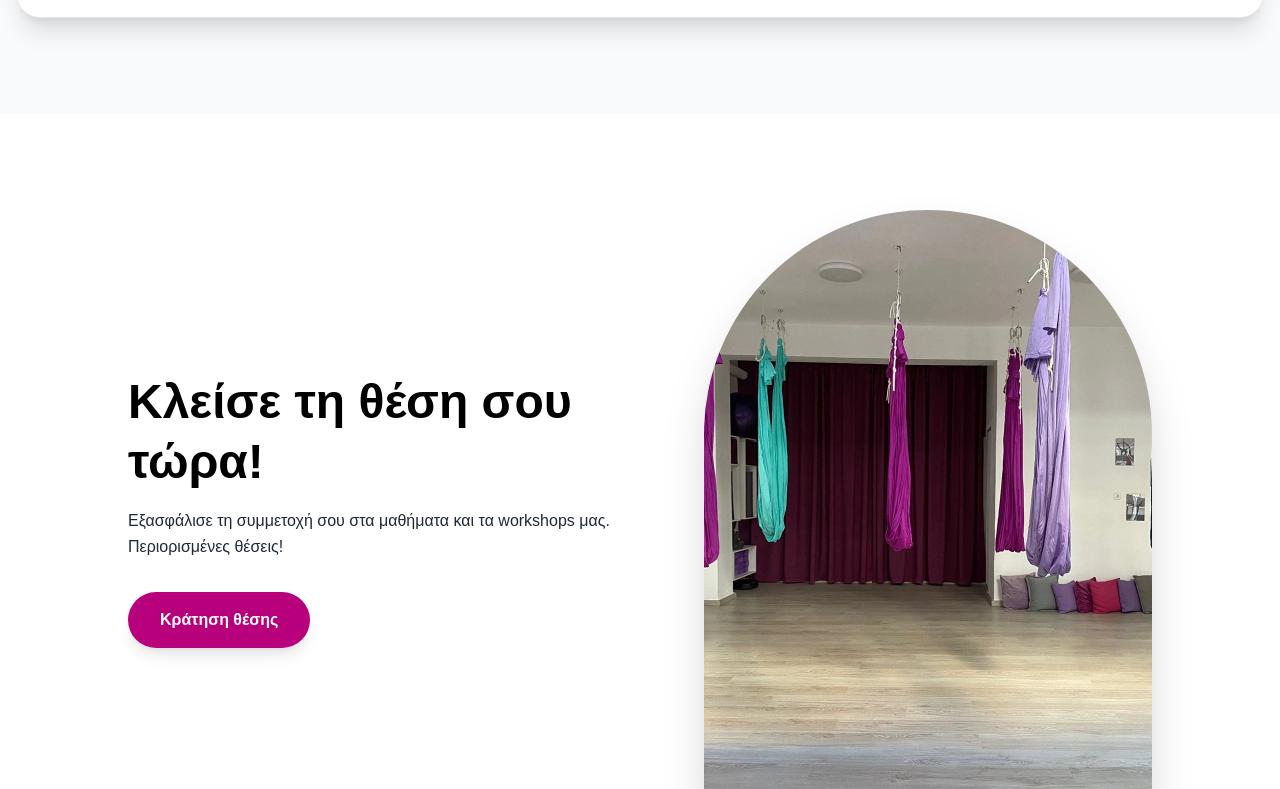
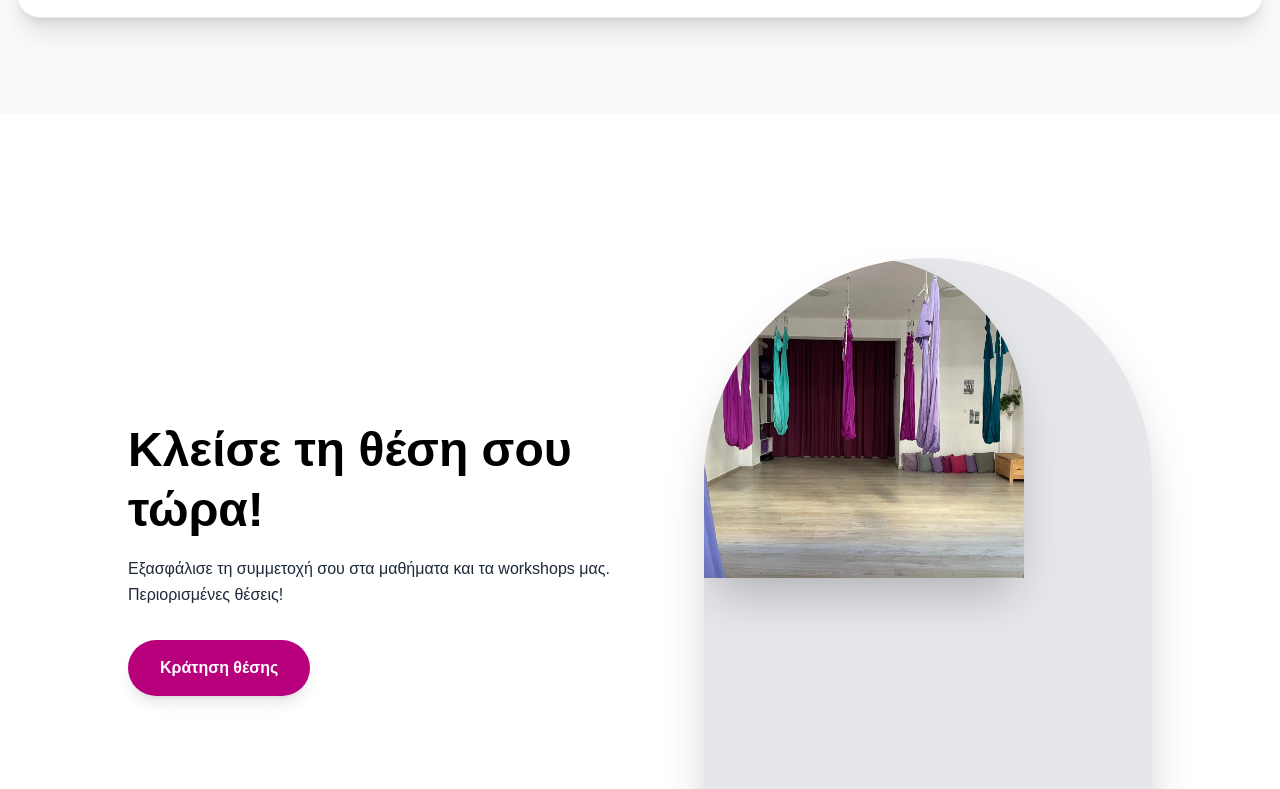
Before and after one commit to Tsagiannoudis/aiorisis, a Next.js app: page / in a window 1280 px wide. Shown: the part 7771-8560 px from the top of the page. Built offline with nearby package versions, Linux system fonts and the light colour scheme.

Commit message:
fixed image

```diff
--- a/components/home/BookYourSpot.tsx
+++ b/components/home/BookYourSpot.tsx
@@ -1,15 +1,14 @@
-import Image from "next/image";
 import Link from "next/link";
 
 const BookYourSpot = () => {
   return (
-    <section className="relative py-10 md:py-12 overflow-hidden">
-      <div className="container mx-auto px-4 max-w-6xl z-10">
+    <section className="relative py-12 md:py-24 overflow-hidden isolate">
+      <div className="container mx-auto px-4 max-w-6xl relative z-20">
         <div className="flex flex-col lg:flex-row items-center justify-between gap-8 lg:gap-12 p-4 md:p-12">
           {/* Text Content */}
           <div
             className="lg:w-1/2 text-center lg:text-left"
-            data-aos="fade-right"
+            data-aos="fade-up"
             data-aos-delay="100"
           >
             <h2 className="text-3xl sm:text-4xl md:text-5xl font-bold text-black mb-4 leading-tight">
@@ -28,19 +27,14 @@ const BookYourSpot = () => {
           </div>
 
           {/* Image */}
-          <div
-            className="lg:w-1/2 flex justify-center lg:justify-end"
-            data-aos="fade-up"
-            data-aos-delay="200"
-          >
-            <div className="relative w-full max-w-[320px] h-[320px] sm:max-w-md sm:h-[500px] md:h-[600px] rounded-t-full overflow-hidden shadow-2xl bg-gray-100">
-              <Image
+          <div className="lg:w-1/2 flex justify-center lg:justify-end">
+            <div className="relative w-full max-w-[320px] h-[320px] sm:max-w-md sm:h-[500px] md:h-[600px] rounded-t-full overflow-hidden shadow-2xl bg-gray-200 transform-gpu translate-z-0">
+              <img
                 src="/studio/classRoom1.webp"
                 alt="Εσωτερικός χώρος στούντιο με εναέριο εξοπλισμό"
-                fill
-                className="object-cover"
-                sizes="(max-width: 768px) 90vw, (max-width: 1200px) 50vw, 33vw"
-                priority
+                className="w-[320px] h-[320px] object-cover rounded-t-full shadow-2xl"
+                data-aos="fade-in"
+                data-aos-delay="200"
               />
             </div>
           </div>
```
